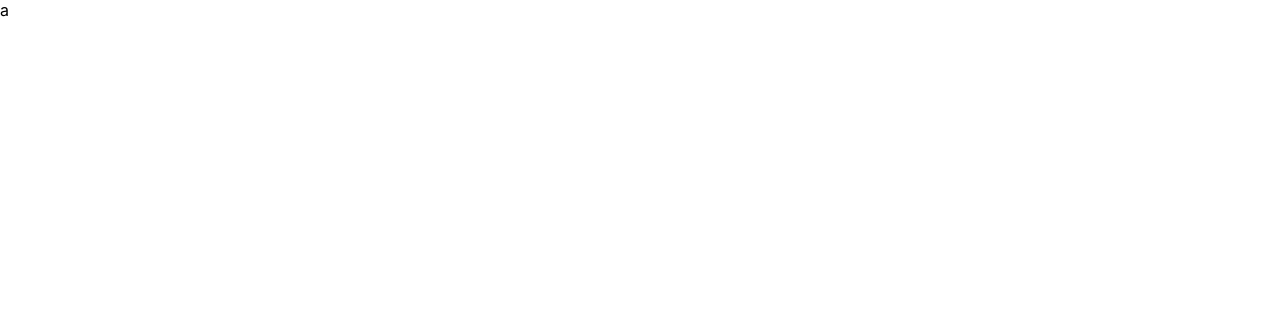
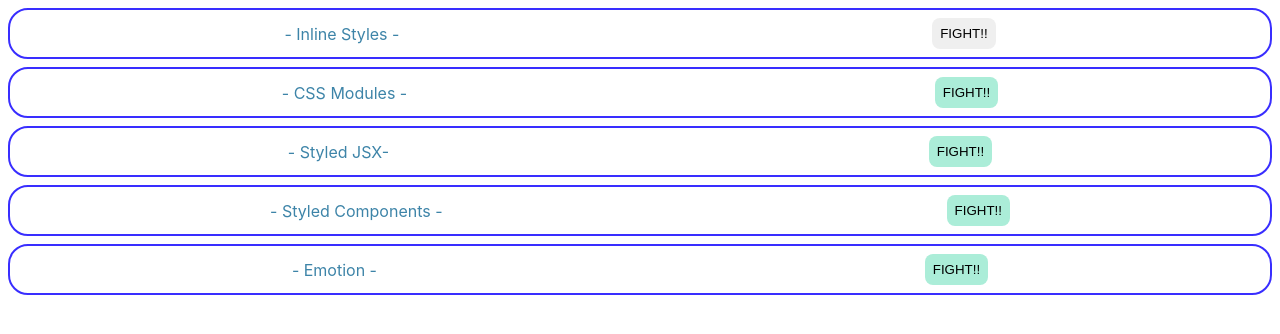
Before and after one commit to ys2486/react-steapup-course, a React (Create React App) app: page / in a window 1280 px wide. Shown: the top 334 px of the page. Built offline with nearby package versions, Linux system fonts and the light colour scheme.

Commit message:
section4 css complete

```diff
--- a/src/App.jsx
+++ b/src/App.jsx
@@ -1,8 +1,21 @@
 import React from 'react';
 import './App.css';
+import { CssModules } from './components/CssModules';
+import { Emotion } from './components/Emotion';
+import { InlineStyle } from './components/InlineStyle';
+import { StyledComponents } from './components/StyledComponents';
+import { StyledJsx } from './components/StyledJsx';
 
 function App() {
-  return <div>a</div>;
+  return (
+    <div>
+      <InlineStyle />
+      <CssModules />
+      <StyledJsx />
+      <StyledComponents />
+      <Emotion />
+    </div>
+  );
 }
 
 export default App;
--- /dev/null
+++ b/src/components/CssModules.jsx
@@ -0,0 +1,10 @@
+import classes from './CssModules.module.scss';
+
+export const CssModules = () => {
+  return (
+    <div className={classes.container}>
+      <p className={classes.title}>- CSS Modules -</p>
+      <button className={classes.button}>FIGHT!!</button>
+    </div>
+  );
+};
--- /dev/null
+++ b/src/components/CssModules.module.scss
@@ -0,0 +1,27 @@
+.container {
+  border: solid 2px #392eff;
+  border-radius: 20px;
+  text-align: center;
+  padding: 8px;
+  margin: 8px;
+  display: flex;
+  justify-content: space-around;
+  align-items: center;
+}
+
+.title {
+  margin: 0;
+  color: #3d84a8;
+}
+
+.button {
+  background-color: #abedd8;
+  border: none;
+  padding: 8px;
+  border-radius: 8px;
+  &:hover {
+    background-color: #46cdcf;
+    color: #fff;
+    cursor: pointer;
+  }
+}
--- /dev/null
+++ b/src/components/Emotion.jsx
@@ -0,0 +1,39 @@
+/** @jsxRuntime classic */
+/** @jsx jsx */
+import { jsx, css } from '@emotion/react';
+import styled from '@emotion/styled';
+
+export const Emotion = () => {
+  const containerStyle = css`
+    border: solid 2px #392eff;
+    border-radius: 20px;
+    text-align: center;
+    padding: 8px;
+    margin: 8px;
+    display: flex;
+    justify-content: space-around;
+    align-items: center;
+  `;
+  const titleStyle = css({
+    margin: 0,
+    color: '#3d84a8',
+  });
+
+  return (
+    <div css={containerStyle}>
+      <p css={titleStyle}>- Emotion -</p>
+      <SButton>FIGHT!!</SButton>
+    </div>
+  );
+};
+
+const SButton = styled.button`
+  background-color: #abedd8;
+  border: none;
+  padding: 8px;
+  border-radius: 8px;
+  &:hover {
+    background-color: #46cdcf;
+    color: #fff;
+    cursor: pointer;
+`;
--- /dev/null
+++ b/src/components/InlineStyle.jsx
@@ -0,0 +1,30 @@
+export const InlineStyle = () => {
+  const containerStyle = {
+    border: 'solid 2px #392eff',
+    borderRadius: '20px',
+    textAlign: 'center',
+    padding: '8px',
+    margin: '8px',
+    display: 'flex',
+    justifyContent: 'space-around',
+    alignItems: 'center',
+  };
+
+  const titleStyle = {
+    margin: 0,
+    color: '#3d84a8',
+  };
+  const buttonStyle = {
+    backgroundColor: 'abedd8',
+    border: 'none',
+    padding: '8px',
+    borderRadius: '8px',
+  };
+
+  return (
+    <div style={containerStyle}>
+      <p style={titleStyle}>- Inline Styles -</p>
+      <button style={buttonStyle}>FIGHT!!</button>
+    </div>
+  );
+};
--- /dev/null
+++ b/src/components/StyledComponents.jsx
@@ -0,0 +1,38 @@
+import styled from 'styled-components';
+
+export const StyledComponents = () => {
+  return (
+    <SContainer>
+      <STitle>- Styled Components -</STitle>
+      <SButton>FIGHT!!</SButton>
+    </SContainer>
+  );
+};
+
+const SContainer = styled.div`
+  border: solid 2px #392eff;
+  border-radius: 20px;
+  text-align: center;
+  padding: 8px;
+  margin: 8px;
+  display: flex;
+  justify-content: space-around;
+  align-items: center;
+`;
+
+const STitle = styled.p`
+  margin: 0;
+  color: #3d84a8;
+`;
+
+const SButton = styled.button`
+  background-color: #abedd8;
+  border: none;
+  padding: 8px;
+  border-radius: 8px;
+  &:hover {
+    background-color: #46cdcf;
+    color: #fff;
+    cursor: pointer;
+  }
+`;
--- /dev/null
+++ b/src/components/StyledJsx.jsx
@@ -0,0 +1,38 @@
+export const StyledJsx = () => {
+  return (
+    <>
+      <div className="container">
+        <p className="title">- Styled JSX-</p>
+        <button className="button">FIGHT!!</button>
+      </div>
+      <style jsx="true">{`
+        .container {
+          border: solid 2px #392eff;
+          border-radius: 20px;
+          text-align: center;
+          padding: 8px;
+          margin: 8px;
+          display: flex;
+          justify-content: space-around;
+          align-items: center;
+        }
+        .title {
+          margin: 0;
+          color: #3d84a8;
+        }
+
+        .button {
+          background-color: #abedd8;
+          border: none;
+          padding: 8px;
+          border-radius: 8px;
+          &:hover {
+            background-color: #46cdcf;
+            color: #fff;
+            cursor: pointer;
+          }
+        }
+      `}</style>
+    </>
+  );
+};
```
Also changed, not shown: package.json (+9 -0 lines), 1 other file (tests, documents, lock files or other folders).
